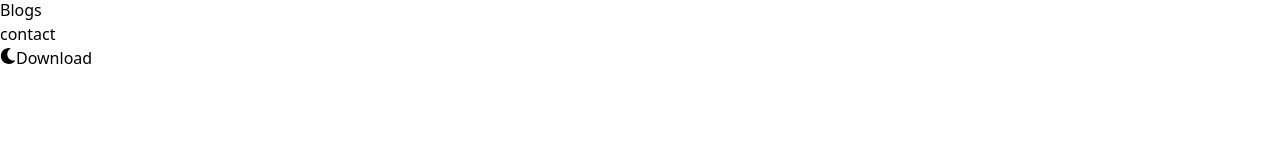
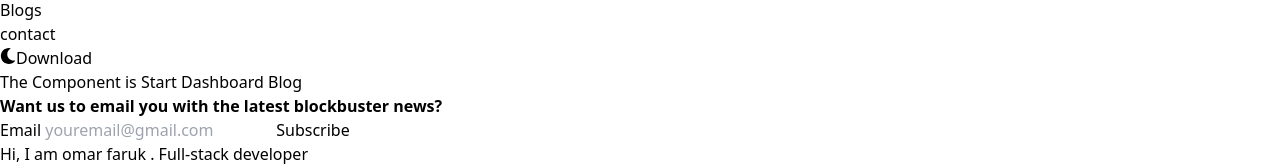
Before and after one commit to developerFarukk/design-role-client, a Next.js app: page /dashboard/blog in a window 1280 px wide. Before the commit this address had no page. Shown: the part 144-310 px from the top of the page. Built offline with nearby package versions, Linux system fonts and the light colour scheme.

Commit message:
update contacts link

```diff
--- /dev/null
+++ b/src/app/dashboard/blog/page.tsx
@@ -0,0 +1,15 @@
+
+
+
+const DashboardBlog
+ = () => {
+
+    return (
+        <div>
+            <div> The Component is Start Dashboard Blog </div>
+        </div>
+    );
+};
+
+export default DashboardBlog
+;
--- a/src/components/Home/Banear.tsx
+++ b/src/components/Home/Banear.tsx
@@ -4,6 +4,7 @@ import { motion } from "framer-motion";
 import Image from "next/image";
 import { useTheme } from "next-themes";
 import img from "/public/Image.png"
+import Link from "next/link";
 
 const Banear = () => {
   const { theme } = useTheme();
@@ -60,7 +61,8 @@ const Banear = () => {
             </p>
             <div className="flex w-96 justify-between mx-auto">
               <div>
-                <motion.button
+                <Link href="/contact" ><motion.button
+
                   whileHover={{ scale: 1.1 }}
                   whileTap={{ scale: 0.9 }}
                   className={`mt-6 px-6 py-3 rounded-full transition-all duration-300 ease-in-out shadow-md ${isDarkMode
@@ -69,7 +71,7 @@ const Banear = () => {
                     }`}
                 >
                   Contact Me
-                </motion.button>
+                </motion.button></Link>
               </div>
               <div>
                 <motion.button
```
Also changed, not shown: src/app/dashboard/page.tsx (added, +13 -0 lines).
